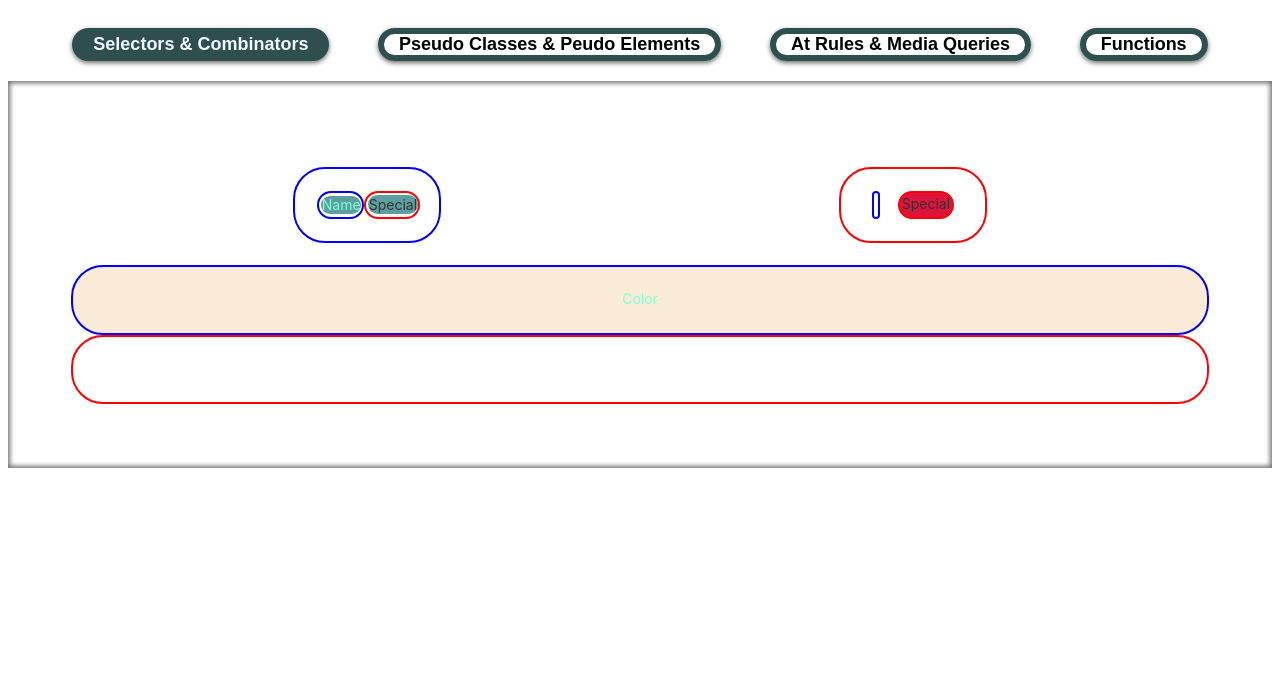
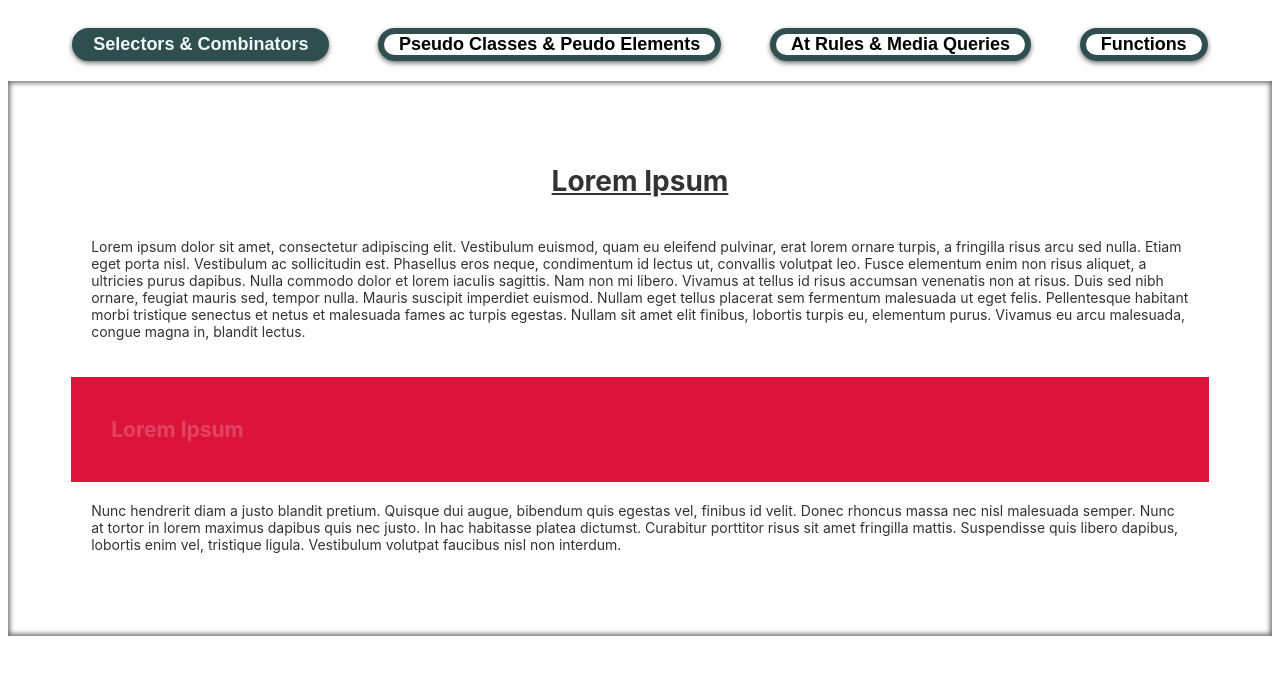
Before and after one commit to Fred-Smashing/css-demo, an Angular app: page /selectors-combinators in a window 1280 px wide. Shown: the top 674 px of the page. Built offline with nearby package versions, Linux system fonts and the light colour scheme.

Commit message:
replace divmania with lorem ipsum

```diff
--- a/src/app/components/selectors-combinators/selectors-combinators.component.css
+++ b/src/app/components/selectors-combinators/selectors-combinators.component.css
@@ -1,43 +1,67 @@
 /* Universal Selector */
 * {
-    display: flex;
-    justify-content: space-around;
+    /* display: grid; */
+    /* justify-content: space-around; */
 
-    padding: 2%;
+    /* padding: 2%; */
     margin: auto;
 
     transition: all ease .3s;
+
+    /* border: 2px solid darkslategray; */
+
+    padding: 20px;
+    /* border-radius: 2rem; */
 }
 
 /* Id selector */
-#main {
-    width: auto;
-    height: auto;
+#main-title {
+    /* width: 100%; */
+    height: 100%;
+    margin: auto;
 
-    margin: auto;
+    text-align: center;
+    text-decoration: underline;
 }
 
 /* Type Selector */
-div {
-    border-radius: 2rem;
+p {
+    width: auto;
+    height: max-content;
+
+    margin: auto;
+
+    word-wrap: break-word;
 }
 
 /* Class Selector */
-.special {
-    background-color: crimson;
+.secondary-title {
+    mix-blend-mode: screen;
+    /* background-color: crimson; */
 }
 
 /* Attribute Selectors */
-div[attr], /* Any div with the attribute "attr" */
-div[attr="special"] /* Any div with the attribute "attr" with a value of "special" */ {
+div[attr],
+/* Any div with the attribute "attr" */
+div[attr="special"]
+
+/* Any div with the attribute "attr" with a value of "special" */
+    {
     background-color: cadetblue;
 }
 
-div[attr^="14"], /* Any div with the attribute "attr" where the value starts with "14" */
-div[attr$="14"], /* Any div with the attribute "attr" where the value ends with "14" */
-div[attr*="14"], /* Any div with the attribute "attr" where the value contains "14" */
-div[attr~="14"], /* Any div with the attribute "attr" where the value contains "14" surrounded by whitespace */
-div[attr|="14"] /* Any div with the attribute "attr" where the value contains "14" surrounded by "-" hyphens */ {
+div[attr^="14"],
+/* Any div with the attribute "attr" where the value starts with "14" */
+div[attr$="14"],
+/* Any div with the attribute "attr" where the value ends with "14" */
+div[attr*="14"],
+/* Any div with the attribute "attr" where the value contains "14" */
+div[attr~="14"],
+/* Any div with the attribute "attr" where the value contains "14" surrounded by whitespace */
+div[attr|="14"]
+
+/* Any div with the attribute "attr" where the value contains "14" surrounded by "-" hyphens */
+    {
     color: aquamarine;
 }
 
@@ -51,13 +75,3 @@ div[attr|="14"] /* Any div with the attribute "attr" where the value contains "1
 #main>#second {
     width: 100px;
 }
-
-#first {
-    border: 2px solid blue;
-    min-height: 20px;
-}
-
-#second {
-    border: 2px solid red;
-    min-height: 20px;
-}
--- a/src/app/components/selectors-combinators/selectors-combinators.component.html
+++ b/src/app/components/selectors-combinators/selectors-combinators.component.html
@@ -1,16 +1,19 @@
-<div id="main">
-    <div id="first">
-        <div id="first">
-            <div attr="name14">Name</div>
-        </div>
-        <div id="second">
-            <div attr="special">Special</div>
-        </div>
-    </div>
-    <div id="second">
-        <div id="first"></div>
-        <div id="second" class="special">Special</div>
-    </div>
+<h1 id="main-title">Lorem Ipsum</h1>
+<p>Lorem ipsum dolor sit amet, consectetur adipiscing elit. Vestibulum euismod, quam eu eleifend pulvinar, erat
+    lorem ornare turpis, a fringilla risus arcu sed nulla. Etiam eget porta nisl. Vestibulum ac sollicitudin est.
+    Phasellus eros neque, condimentum id lectus ut, convallis volutpat leo. Fusce elementum enim non risus aliquet,
+    a ultricies purus dapibus. Nulla commodo dolor et lorem iaculis sagittis. Nam non mi libero. Vivamus at tellus
+    id risus accumsan venenatis non at risus. Duis sed nibh ornare, feugiat mauris sed, tempor nulla. Mauris
+    suscipit imperdiet euismod. Nullam eget tellus placerat sem fermentum malesuada ut eget felis. Pellentesque
+    habitant morbi tristique senectus et netus et malesuada fames ac turpis egestas. Nullam sit amet elit finibus,
+    lobortis turpis eu, elementum purus. Vivamus eu arcu malesuada, congue magna in, blandit lectus.</p>
+<br />
+<div style="background-color: crimson;">
+<h2 class="secondary-title">Lorem Ipsum</h2>
 </div>
-<div id="first" attr="test 14 test">Color</div>
-<div id="second"></div>
+<p>
+    Nunc hendrerit diam a justo blandit pretium. Quisque dui augue, bibendum quis egestas vel, finibus id velit. Donec
+    rhoncus massa nec nisl malesuada semper. Nunc at tortor in lorem maximus dapibus quis nec justo. In hac habitasse
+    platea dictumst. Curabitur porttitor risus sit amet fringilla mattis. Suspendisse quis libero dapibus, lobortis enim
+    vel, tristique ligula. Vestibulum volutpat faucibus nisl non interdum.
+</p>
```
